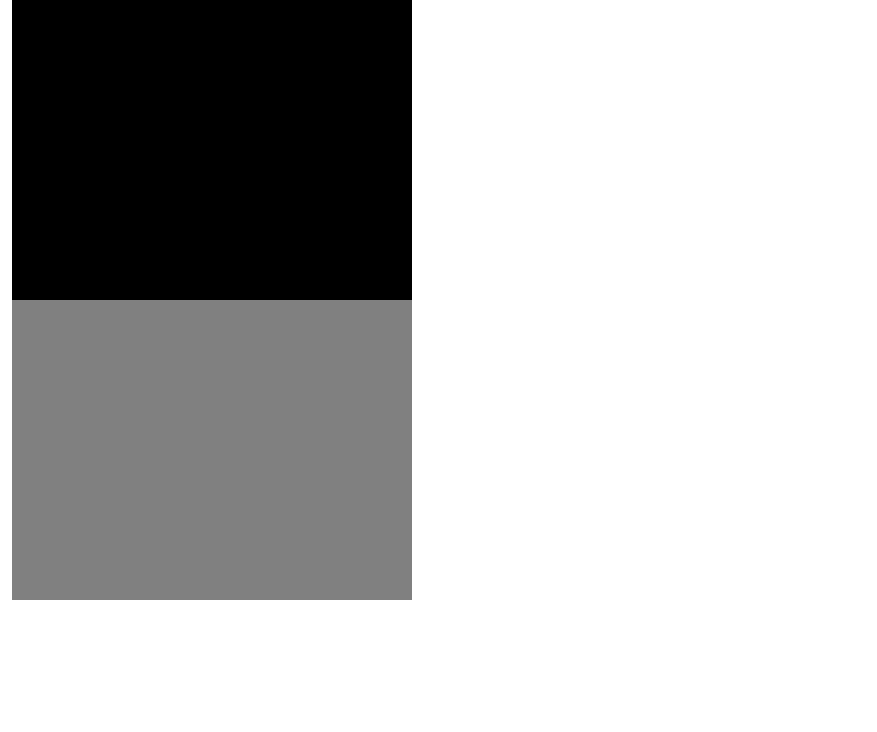
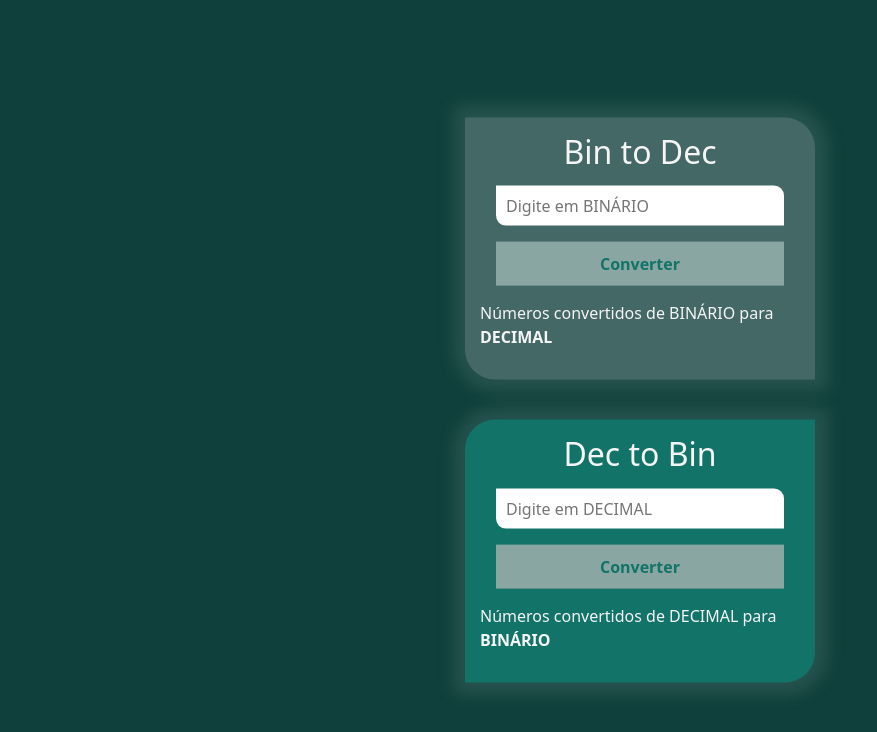
Before and after one commit to Felilpz/bin2Dec, a plain HTML site: page index.html in a window 1280 px wide. Shown: the whole page, without its empty margins (0-877 px from the left). Drawn offline with nearby package versions, Linux system fonts and the light colour scheme.

Commit message:
falta js

```diff
--- a/css/style.css
+++ b/css/style.css
@@ -1,23 +1,94 @@
+/* GLOBAL */
+
 * {
     padding: 0;
     margin: 0;
     box-sizing: border-box;
+    /* border: 1px solid red; */
+
+    outline: none;
 }
 
-.container {
-    display: inline-block;
+:root {
+    --cor1: #127369;
+    --cor2: #10403B;
+    --cor3: #8AA6A3;
+    --cor4: #4C5958;
+    --cor5: #446865;
 }
 
-.blocoUm {
-    width: 400px;
-    height: 300px;
-
-    background-color: black;
+body {
+    background-color: var(--cor2) !important;
 }
 
-.blocoDois {
-    width: 400px;
-    height: 300px;
+/* HTML */
+input {
+    width: 90%;
+    height: 40px;
+    border: none;
+    text-align: left;
+    text-indent: 10px;
 
-    background-color: grey;
+    border-radius: 0 10px;
+    font-weight: 500;
 }
+
+button {
+    background-color: var(--cor3);
+    width: 90%;
+
+    border: none;
+    padding: 10px;
+    color: var(--cor1);
+
+    font-weight: bold;
+}
+
+button:hover {
+    background-color: var(--cor4);
+    color: whitesmoke;
+    transition: .5s;
+}
+
+h2 {
+    color: var(--cor5);
+}
+
+/* ID */
+#center {
+    position: absolute;
+    top: 50%;
+    left: 50%;
+    transform: translate(-50%, -50%);
+}
+
+/* CLASS */
+.block {
+    width: 350px;
+    background-color: var(--cor5);
+    color: whitesmoke;
+
+    text-align: center;
+    padding: 15px;
+
+    border-radius: 0 30px;
+    box-shadow: 1px 0px 17px 12px rgba(138,166,163,0.19);
+}
+
+.block h2 {
+    color: whitesmoke;
+    margin-bottom: 15px;
+}
+
+.block .convert {
+    margin-top: 15px;
+    text-align: left;
+}
+
+.two {
+    background-color: var(--cor1);
+    color: whitesmoke;
+    margin-top: 40px;
+
+    border-radius: 30px 0;
+}
--- a/index.html
+++ b/index.html
@@ -1,5 +1,6 @@
 <!DOCTYPE html>
 <html lang="pt-br">
+
 <head>
     <meta charset="UTF-8">
     <meta http-equiv="X-UA-Compatible" content="IE=edge">
@@ -7,23 +8,50 @@
     <title>Conversor</title>
     <!-- Link CSS -->
     <link rel="stylesheet" href="css/style.css">
-    <!-- Link JS -->
-    <link rel="stylesheet" href="js/script.js" defer>
     <!-- Bootstraps -->
-    <link href="https://cdn.jsdelivr.net/npm/bootstrap@5.2.3/dist/css/bootstrap.min.css" rel="stylesheet" integrity="sha384-rbsA2VBKQhggwzxH7pPCaAqO46MgnOM80zW1RWuH61DGLwZJEdK2Kadq2F9CUG65" crossorigin="anonymous">
+    <link href="https://cdn.jsdelivr.net/npm/bootstrap@5.2.3/dist/css/bootstrap.min.css" rel="stylesheet"
+        integrity="sha384-rbsA2VBKQhggwzxH7pPCaAqO46MgnOM80zW1RWuH61DGLwZJEdK2Kadq2F9CUG65" crossorigin="anonymous">
 
-    <script src="https://cdn.jsdelivr.net/npm/bootstrap@5.2.3/dist/js/bootstrap.bundle.min.js" integrity="sha384-kenU1KFdBIe4zVF0s0G1M5b4hcpxyD9F7jL+jjXkk+Q2h455rYXK/7HAuoJl+0I4" crossorigin="anonymous" defer></script>
+    <script src="https://cdn.jsdelivr.net/npm/bootstrap@5.2.3/dist/js/bootstrap.bundle.min.js"
+        integrity="sha384-kenU1KFdBIe4zVF0s0G1M5b4hcpxyD9F7jL+jjXkk+Q2h455rYXK/7HAuoJl+0I4" crossorigin="anonymous"
+        defer></script>
 
     <link rel="stylesheet" href="https://cdn.jsdelivr.net/npm/bootstrap-icons@1.10.2/font/bootstrap-icons.css">
 </head>
+
 <body>
     <div class="container">
-       <div class="blocoUm">
-
-       </div>
-       <div class="blocoDois">
-
-       </div>
+        <div id="center">
+            <div class="block">
+                <h2>Bin to Dec</h2>
+                <form>
+                    <p>
+                        <input type="number" name="bin2decName" id="bin2dec" placeholder="Digite em BINÁRIO" required>
+                    </p>
+                    <button type="submit" onclick="paraDecimal()">
+                        Converter
+                    </button>
+                </form>
+                <div class="pegarAqui">
+                    <p class="convert">Números convertidos de BINÁRIO para <strong>DECIMAL</strong></p>
+                </div>
+            </div>
+            <div class="block two">
+                <h2>Dec to Bin</h2>
+                <form>
+                    <p>
+                        <input type="number" name="dec2binName" id="dec2bin" placeholder="Digite em DECIMAL" required>
+                    </p>
+                    <button type="submit" onclick="paraBinario()">
+                        Converter
+                    </button>
+                </form>
+                <div class="pegarAqui">
+                    <p class="convert">Números convertidos de DECIMAL para <strong>BINÁRIO</strong></p>
+                </div>
+            </div>
+        </div>
     </div>
+    <script src="js/script.js" defer></script>
 </body>
 </html>
--- a/js/script.js
+++ b/js/script.js
@@ -0,0 +1,14 @@
+let pegarBinario = window.document.getElementById('bin2dec')
+let pegarDecimal = window.document.getElementById("dec2bin")
+
+function paraDecimal(binario) {
+    let decimal = 0;
+    let i = 0;
+    let restante
+
+    while(binario != 0) {
+        restante = binario % 10
+        binario = Number.parseInt(binario / 10)
+
+    }
+}
```
